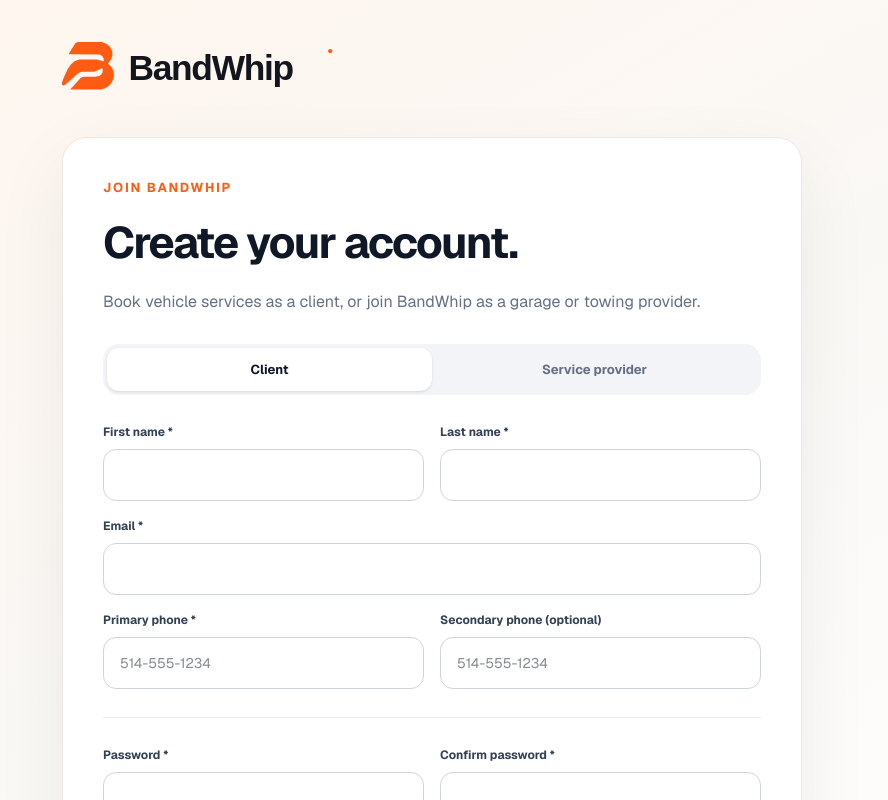
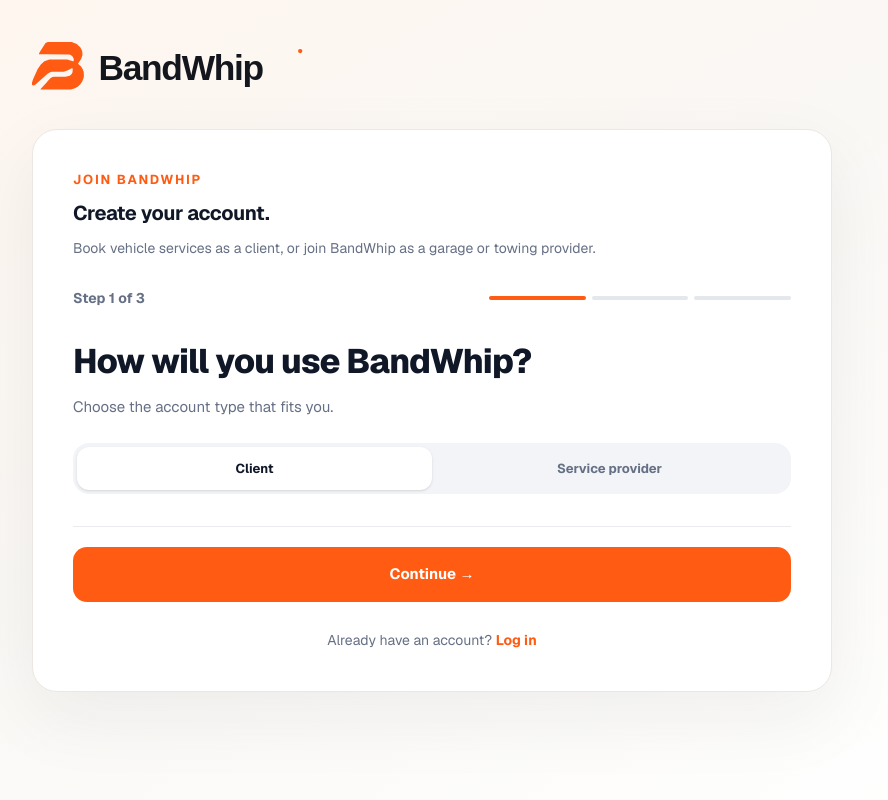
Before and after one commit to Raselll/MecaTrex, a Next.js app: page /signup in a window 1280 px wide. Shown: the top 800 px of the page, without its empty margins (208-1096 px from the left). Built offline with nearby package versions, Linux system fonts and the light colour scheme.

Commit message:
Convert client and provider signup to progressive multi-step onboarding

```diff
--- a/app/signup/page.tsx
+++ b/app/signup/page.tsx
@@ -11,7 +11,7 @@ export default async function SignupPage({
 
   return (
     <main className="bw-auth-page min-h-screen bg-[#FAF8F5] px-5 py-10">
-      <div className="mx-auto max-w-[740px]">
+      <div className="mx-auto max-w-[800px]">
         <Link href="/" className="inline-flex items-center">
           <Image
             src="/bandwhip-logo.svg"
@@ -23,10 +23,10 @@ export default async function SignupPage({
           />
         </Link>
 
-        <div className="bw-auth-card mt-8 rounded-[30px] border border-[#EAECF0] bg-white p-7 shadow-[0_18px_60px_rgba(16,24,40,0.08)] sm:p-10">
+        <div className="bw-auth-card mt-6 rounded-[30px] border border-[#EAECF0] bg-white p-7 shadow-[0_18px_60px_rgba(16,24,40,0.08)] sm:p-10">
           <p className="text-[13px] font-bold uppercase tracking-[0.14em] text-[#FF5B13]">Join BandWhip</p>
-          <h1 className="mt-3 text-[37px] font-bold tracking-[-0.04em] text-[#101828] sm:text-[44px]">Create your account.</h1>
-          <p className="mt-3 text-[16px] leading-7 text-[#667085]">
+          <h1 className="mt-2 text-[20px] font-bold tracking-[-0.02em] text-[#101828]">Create your account.</h1>
+          <p className="mt-2 text-[14px] leading-6 text-[#667085]">
             Book vehicle services as a client, or join BandWhip as a garage or towing provider.
           </p>
 
--- a/app/signup/signup-form.tsx
+++ b/app/signup/signup-form.tsx
@@ -3,6 +3,7 @@
 
 import Link from "next/link";
 import {
+  startTransition,
   useActionState,
   useEffect,
   useRef,
@@ -129,6 +130,10 @@ export default function SignupForm({
     error: error ?? null,
   });
 
+  const [step, setStep] = useState(0);
+  const [stepError, setStepError] = useState("");
+  const formRef = useRef<HTMLFormElement>(null);
+  const headingRef = useRef<HTMLHeadingElement>(null);
   const [accountType, setAccountType] = useState<AccountType>("client");
   const [providerType, setProviderType] = useState<ProviderType>("garage");
 
@@ -325,29 +330,6 @@ export default function SignupForm({
     setPhoto(file);
   }
 
-  function handleSubmit(event: FormEvent<HTMLFormElement>) {
-    if (accountType !== "provider") return;
-
-    if (!photo) {
-      event.preventDefault();
-      setPhotoError("A business photo is required.");
-      document.getElementById("business-photo")?.scrollIntoView({
-        behavior: "smooth",
-        block: "center",
-      });
-      return;
-    }
-
-    if (!validateBusinessHours(businessHours)) {
-      event.preventDefault();
-      setHoursError("Check your business hours.");
-      document.getElementById("business-hours")?.scrollIntoView({
-        behavior: "smooth",
-        block: "center",
-      });
-    }
-  }
-
   const applicationServices = [
     ...selectedServices,
     ...(otherServiceEnabled && otherService.trim()
@@ -373,8 +355,67 @@ export default function SignupForm({
         applicationServices.length > 0 &&
         (!otherServiceEnabled || Boolean(otherService.trim()))));
 
+  const steps = accountType === "provider"
+    ? [
+        ["Account type", "How will you use BandWhip?", "Choose the account and business type that fits you."],
+        ["Contact", "Who are we speaking with?", "Enter your personal contact information."],
+        ["Business", "Where is your business located?", "Tell us about your business and its address."],
+        ["Verification", "Verify your business", "Provide your business credentials and a photo."],
+        ["Services", "What services do you provide?", "Select the services you offer and describe your business."],
+        ["Hours", "When are you open?", "Set your regular business hours."],
+        ["Security", "Secure your account", "Create a password and review the terms before submitting."],
+      ]
+    : [
+        ["Account type", "How will you use BandWhip?", "Choose the account type that fits you."],
+        ["Contact", "Tell us about yourself", "Enter your name and contact information."],
+        ["Security", "Secure your account", "Create a password and review the terms before submitting."],
+      ];
+  const lastStep = steps.length - 1;
+
+  function goToStep(index: number) {
+    setStepError("");
+    setStep(index);
+    window.requestAnimationFrame(() => {
+      headingRef.current?.focus({ preventScroll: true });
+      headingRef.current?.scrollIntoView({ block: "start", behavior: "auto" });
+    });
+  }
+
+  function validateStep(index: number): string | null {
+    const panel = formRef.current?.querySelector<HTMLElement>(`[data-signup-step="${index}"]`);
+    const invalid = Array.from(panel?.querySelectorAll<HTMLInputElement | HTMLTextAreaElement | HTMLSelectElement>("input, textarea, select") ?? []).find((field) => field.willValidate && !field.checkValidity());
+    if (invalid) return invalid.validationMessage || "Please complete the required fields.";
+    if (index === 1 && (!PHONE_REGEX.test(primaryPhone) || (secondaryPhone && !PHONE_REGEX.test(secondaryPhone)))) return "Enter a valid phone number (514-555-1234).";
+    if (accountType === "provider") {
+      if (index === 3 && (!photo || !/^\d{10}$/.test(businessNEQ) || !PHONE_REGEX.test(businessPhone))) return "Add a valid business photo, NEQ and business phone.";
+      if (index === 4 && (applicationDescription.trim().length < 30 || !applicationServices.length || (otherServiceEnabled && !otherService.trim()))) return "Select at least one service and enter a description of at least 30 characters.";
+      if (index === 5 && !validateBusinessHours(businessHours)) return "Check your opening and closing hours.";
+    }
+    if (index === lastStep && (!passwordValid || password !== confirmPassword)) return "Use a valid password and make sure both passwords match.";
+    return null;
+  }
+
+  function advance() {
+    const message = validateStep(step);
+    if (message) { setStepError(message); return; }
+    goToStep(Math.min(step + 1, lastStep));
+  }
+
+  function handleSubmit(event: FormEvent<HTMLFormElement>) {
+    event.preventDefault();
+    if (pending) return;
+    if (step !== lastStep) { advance(); return; }
+    for (let index = 0; index <= lastStep; index++) {
+      const message = validateStep(index);
+      if (message) { goToStep(index); setStepError(message); return; }
+    }
+    const data = new FormData(event.currentTarget);
+    if (accountType === "provider" && photo) data.set("business_photo", photo);
+    startTransition(() => action(data));
+  }
+
   return (
-    <form action={action} onSubmit={handleSubmit} className="mt-7">
+    <form ref={formRef} action={action} onSubmit={handleSubmit} noValidate className="mt-7">
       <input type="hidden" name="next" value={next ?? ""} />
       <input type="hidden" name="account_type" value={accountType} />
       <input type="hidden" name="provider_type" value={providerType} />
@@ -400,12 +441,25 @@ export default function SignupForm({
         value={JSON.stringify(businessHours)}
       />
 
+      <div className="mb-7 flex items-center justify-between gap-4">
+        <span className="text-sm font-bold text-[#667085]">Step {step + 1} of {steps.length}</span>
+        <div className="flex w-[42%] gap-1.5" aria-label={`Step ${step + 1} of ${steps.length}`}>
+          {steps.map(([label], index) => <span key={label} title={label} className="h-1 flex-1 rounded-full" style={{ backgroundColor: index <= step ? "#FF5B13" : "#E4E7EC" }} />)}
+        </div>
+      </div>
+      <h2 ref={headingRef} tabIndex={-1} className="scroll-mt-8 text-[28px] font-extrabold tracking-tight text-[#101828] outline-none sm:text-[34px]">{steps[step][1]}</h2>
+      <p className="mt-2 text-[15px] leading-6 text-[#667085]">{steps[step][2]}</p>
+      {(stepError || state.error || hoursError || photoError) && (
+        <div role="alert" className="mt-5 rounded-[13px] bg-[#FEF3F2] p-4 text-[13px] font-semibold text-[#B42318]">{stepError || state.error || hoursError || photoError}</div>
+      )}
+      <div data-signup-step="0" hidden={step !== 0} style={{ display: step === 0 ? undefined : "none" }} className="mt-6">
       <div className="grid grid-cols-2 rounded-[16px] bg-[#F2F4F7] p-1">
         {(["client", "provider"] as const).map((type) => (
           <button
             key={type}
             type="button"
-            onClick={() => setAccountType(type)}
+            onClick={() => { setAccountType(type); setStepError(""); }}
+            aria-pressed={accountType === type}
             className={`rounded-[12px] px-4 py-3 text-[13px] font-bold ${
               accountType === type
                 ? "bg-white text-[#101828] shadow-sm"
@@ -451,15 +505,10 @@ export default function SignupForm({
         </div>
       )}
 
-      {(state.error || hoursError || photoError) && (
-        <div
-          role="alert"
-          className="mt-5 rounded-[13px] bg-[#FEF3F2] p-4 text-[13px] font-semibold text-[#B42318]"
-        >
-          {state.error || hoursError || photoError}
-        </div>
-      )}
+      {accountType === "provider" && <div className="mt-6 rounded-[16px] border border-[#FF5B13]/40 bg-[#FFF1E8] p-4"><div className="flex items-center gap-3"><span className="text-[28px]" aria-hidden="true">🇨🇦</span><div><strong className="block text-[#101828]">Canada</strong><span className="text-sm text-[#667085]">Currently available in Montréal, Québec.</span></div><span className="ml-auto text-[#FF5B13]" aria-hidden="true">✓</span></div></div>}
+      </div>
 
+      <div data-signup-step="1" hidden={step !== 1} style={{ display: step === 1 ? undefined : "none" }}>
       <section className="mt-7 grid gap-4 sm:grid-cols-2">
         <TextField
           label="First name *"
@@ -496,8 +545,10 @@ export default function SignupForm({
         />
       </section>
 
+      </div>
       {accountType === "provider" && (
-        <section className="mt-8 space-y-6 border-t border-[#EAECF0] pt-7">
+        <>
+        <section data-signup-step="2" hidden={step !== 2} style={{ display: step === 2 ? undefined : "none" }} className="mt-6 space-y-5">
           <div>
             <p className="text-[12px] font-extrabold uppercase tracking-[0.14em] text-[#FF5B13]">
               Business information
@@ -606,6 +657,8 @@ export default function SignupForm({
             />
           </div>
 
+        </section>
+        <section data-signup-step="3" hidden={step !== 3} style={{ display: step === 3 ? undefined : "none" }} className="mt-6 space-y-5">
           <div
             id="business-photo"
             className="scroll-mt-20 rounded-[20px] border border-[#B7CDE4] bg-[#F7FAFE] p-5"
@@ -719,6 +772,9 @@ export default function SignupForm({
               </Field>
             </div>
 
+          </div>
+        </section>
+        <section data-signup-step="4" hidden={step !== 4} style={{ display: step === 4 ? undefined : "none" }} className="mt-6 space-y-5">
             <ServiceCategorySelector
               key={providerType}
               providerType={providerType}
@@ -753,8 +809,8 @@ export default function SignupForm({
                 {applicationDescription.length}/1500 characters
               </p>
             </div>
-          </div>
-
+        </section>
+        <section data-signup-step="5" hidden={step !== 5} style={{ display: step === 5 ? undefined : "none" }} className="mt-6 space-y-5">
           <div
             id="business-hours"
             className="scroll-mt-20 rounded-[20px] border border-[#D6E0ED] bg-[#F8FAFC] p-5"
@@ -828,9 +884,11 @@ export default function SignupForm({
             Prices and publication become available after approval.
           </p>
         </section>
+        </>
       )}
 
-      <section className="mt-7 grid gap-4 border-t border-[#EAECF0] pt-7 sm:grid-cols-2">
+      <div data-signup-step={lastStep} hidden={step !== lastStep} style={{ display: step === lastStep ? undefined : "none" }}>
+      <section className="mt-7 grid gap-4 sm:grid-cols-2">
         <TextField
           label="Password *"
           name="password"
@@ -887,17 +945,22 @@ export default function SignupForm({
         </span>
       </label>
 
+      </div>
+      <div className="mt-8 flex items-center gap-3 border-t border-[#EAECF0] pt-5">
+        {step > 0 && <button type="button" disabled={pending} onClick={() => goToStep(step - 1)} className="rounded-[14px] border border-[#D0D5DD] px-6 py-4 text-[15px] font-bold text-[#475467] hover:bg-[#F2F4F7]">Back</button>}
+        {step < lastStep ? <button type="button" onClick={advance} className="flex-1 rounded-[14px] bg-[#FF5B13] px-5 py-4 text-[15px] font-bold text-white hover:bg-[#DD4E0D]">Continue <span aria-hidden="true">→</span></button> :
       <button
         type="submit"
         disabled={!signupReady || pending}
-        className="mt-7 w-full rounded-[14px] bg-[#FF5B13] px-5 py-4 text-[15px] font-bold text-white hover:bg-[#DD4E0D] disabled:cursor-not-allowed disabled:bg-[#B8C6D8]"
+        className="flex-1 rounded-[14px] bg-[#FF5B13] px-5 py-4 text-[15px] font-bold text-white hover:bg-[#DD4E0D] disabled:cursor-not-allowed disabled:bg-[#B8C6D8]"
       >
         {pending
           ? "Submitting application..."
           : accountType === "provider"
             ? "Submit provider application"
             : "Create client account"}
-      </button>
+      </button>}
+      </div>
     </form>
   );
 }
```
